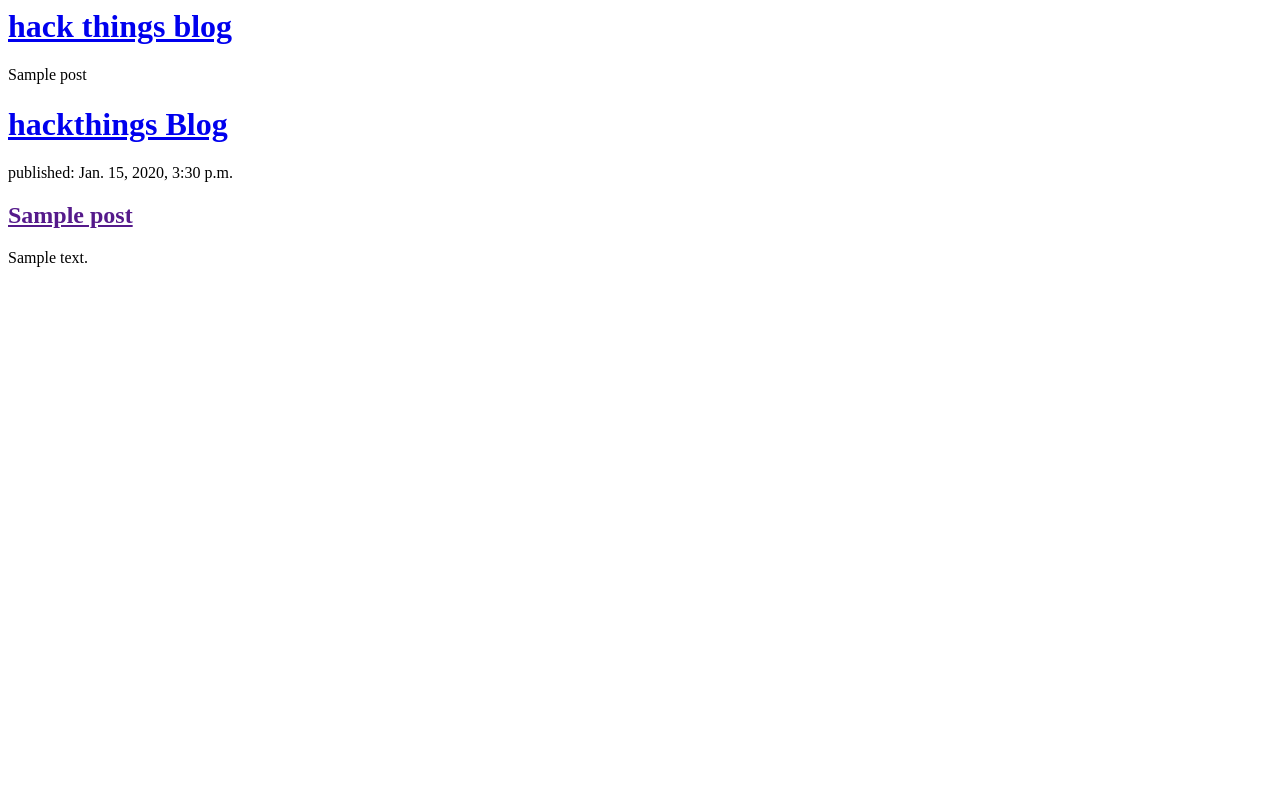
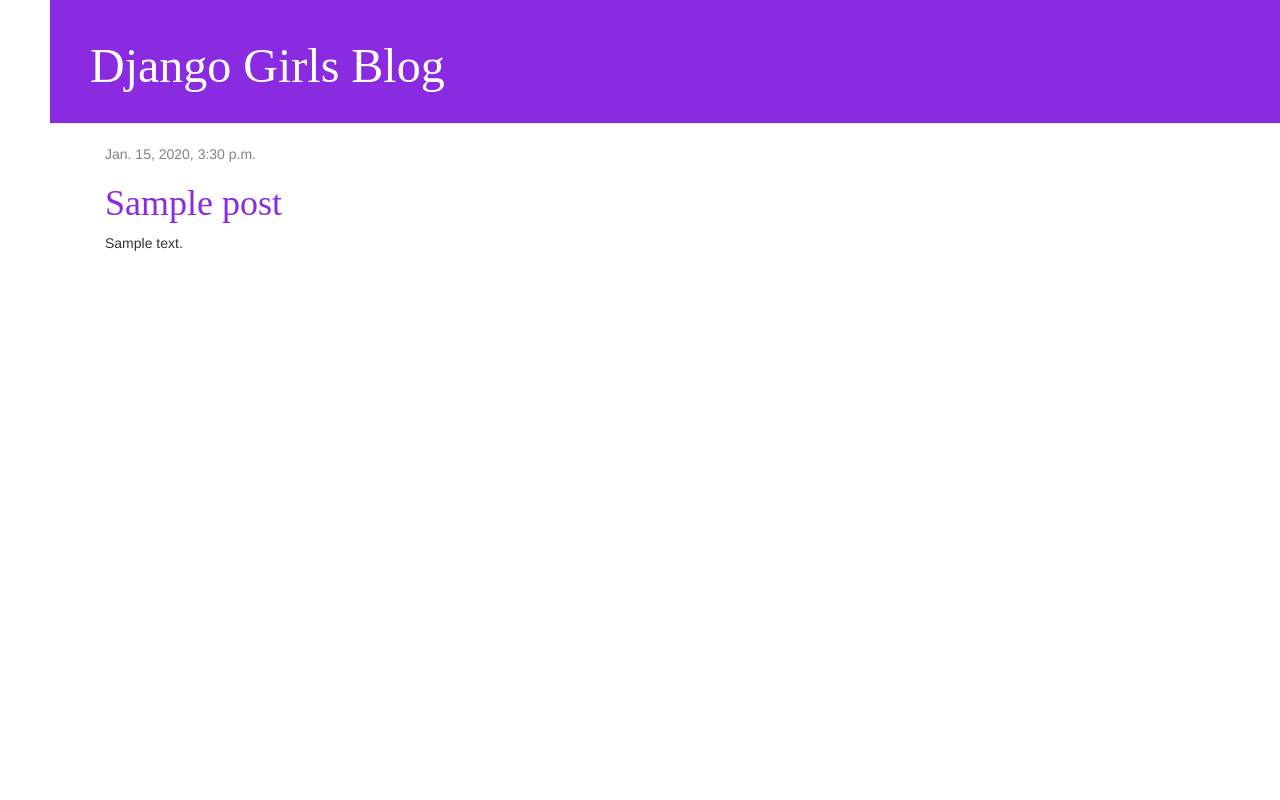
Before and after one commit to SuranjanDaw/MyBlogDjango, a Django app: template blog/templates/blog/post_list.html in a window 1280 px wide. Run offline with Django 3.2, Linux system fonts and the light colour scheme; the template is opened without the code that fills it: values that come from a table or form of the project are taken from there, others are empty; tables that the repository leaves empty hold one stand-in row (values such as "Sample post"); some libraries are stand-ins or nearby versions.

Commit message:
4th commit

```diff
--- /dev/null
+++ b/blog/static/css/blog.css
@@ -0,0 +1,51 @@
+h1 a, h2 a{
+    color: blueviolet;
+    font-family: 'Lobstar';
+}
+
+body{
+    padding-left: 50px;
+}
+
+.page-header {
+    background-color:blueviolet;
+    margin-top: 0;
+    padding: 20px 20px 20px 40px;
+}
+
+.page-header h1, .page-header h1 a, .page-header h1 a:visited, .page-header h1 a:active {
+    color: #ffffff;
+    font-size: 36pt;
+    text-decoration: none;
+}
+
+.content {
+    margin-left: 40px;
+}
+
+h1, h2, h3, h4 {
+    font-family: 'Lobster', cursive;
+}
+
+.date {
+    color: #828282;
+}
+
+.save {
+    float: right;
+}
+
+.post-form textarea, .post-form input {
+    width: 100%;
+}
+
+.top-menu, .top-menu:hover, .top-menu:visited {
+    color: #ffffff;
+    float: right;
+    font-size: 26pt;
+    margin-right: 20px;
+}
+
+.post {
+    margin-bottom: 70px;
+}
--- /dev/null
+++ b/blog/templates/blog/base.html
@@ -0,0 +1,25 @@
+{% load static %}
+<html>
+    <head>
+        <link rel="stylesheet" href="//maxcdn.bootstrapcdn.com/bootstrap/3.2.0/css/bootstrap.min.css">
+        <link rel="stylesheet" href="//maxcdn.bootstrapcdn.com/bootstrap/3.2.0/css/bootstrap-theme.min.css">
+        <link href="//fonts.googleapis.com/css?family=Lobster&subset=latin,latin-ext" rel="stylesheet" type="text/css">
+        <link rel="stylesheet" href="{% static 'css/blog.css' %}">
+        <title>hackthings blog</title>
+    </head>
+
+    <body>
+            <div class="page-header">
+                <h1><a href="/post1">Django Girls Blog</a></h1>
+            </div>
+            <div class="content container">
+                <div class="row">
+                    <div class="col-md-8">
+                    {% block content %}
+                    {% endblock %}
+                    </div>
+                </div>
+            </div>
+        </body>
+
+</html>
--- a/blog/templates/blog/post_list.html
+++ b/blog/templates/blog/post_list.html
@@ -1,25 +1,13 @@
-<html>
-    <head>
-        <title>hackthings blog</title>
-    </head>
-    <body>
-        <div>
-            <h1><a href="/">hack things blog</a></h1>
+{% extends 'blog/base.html' %}
+
+{% block content %}
+    {% for post in posts %}
+        <div class="post">
+            <div class="date">
+                {{ post.published_date }}
+            </div>
+            <h1><a href="{% url 'post_details' pk=post.pk %}">{{ post.title }}</a></h1>
+            <p>{{ post.text|linebreaksbr }}</p>
         </div>
-        {%for post in posts%}
-            {{post}}
-        {% endfor %}
-        <div>
-            <h1><a href="/">hackthings Blog</a></h1>
-        </div>
-
-        {% for post in posts %}
-            <div>
-                <p>published: {{ post.published_date }}</p>
-                <h2><a href="">{{ post.title }}</a></h2>
-                <p>{{ post.text|linebreaksbr }}</p>
-            </div>
-        {% endfor %}
-
-    </body>
-</html>
+    {% endfor %}
+{% endblock %}
--- a/blog/urls.py
+++ b/blog/urls.py
@@ -2,5 +2,6 @@
 from . import views
 
 urlpatterns = [
-    path('',views.post_list,name='post_list')
+    path('post1',views.post_list,name='post_list'),
+    path('post2/<int:pk>/',views.post_details,name='post_details')
 ]
--- a/blog/views.py
+++ b/blog/views.py
@@ -1,7 +1,10 @@
-from django.shortcuts import render
+from django.shortcuts import render,get_object_or_404
 from .models import Post
 from django.utils import timezone
 # Create your views here.
 def post_list(request):
     posts = Post.objects.filter(published_date__lte=timezone.now()).order_by('published_date')
     return render(request,'blog/post_list.html',{'posts':posts})
+def post_details(request,pk):
+    post = get_object_or_404(Post,pk = pk)
+    return render(request,'blog/post_details.html',{'post':post})
```
Also changed, not shown: blog/templates/blog/post_details.html (added, +13 -0 lines).
